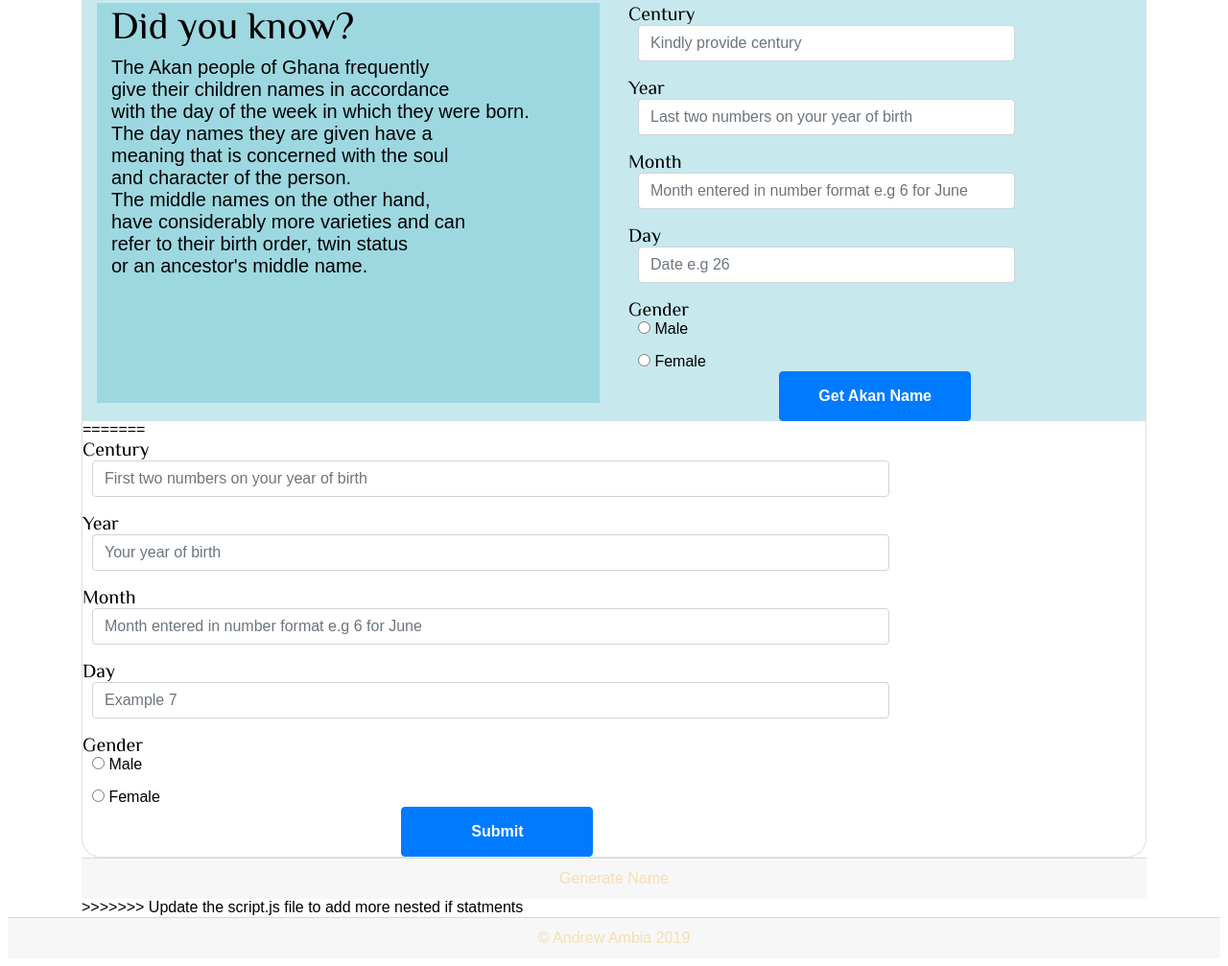
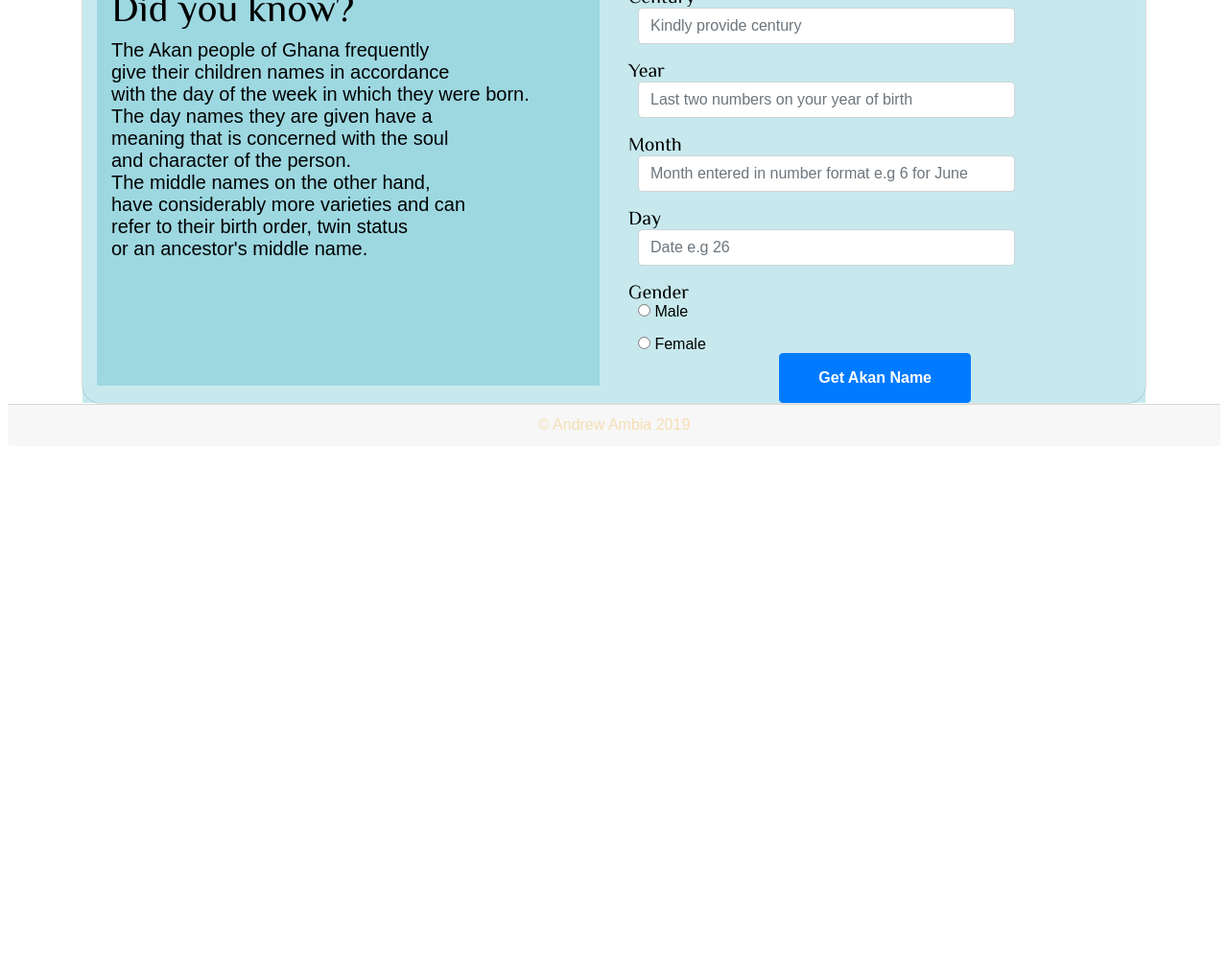
Before and after one commit to Andrew-1000/Akan-Names, a plain HTML site: page index.html in a window 1280 px wide. Shown: the part 336-1343 px from the top of the page at 96% size. After the commit the page ends 809 px from the top, so only its background shows below. Drawn offline with Linux system fonts and the light colour scheme; a web font is replaced by a local one.

```diff
--- a/index.html
+++ b/index.html
@@ -25,7 +25,7 @@
 
       </div>
       <div class="cont-one">
-<<<<<<< HEAD
+
         <div class="row">
           <div class="col-md-6">
             <div class="cont-one">
@@ -83,40 +83,7 @@
 
 
       </div>
-=======
 
-        <form action="index.html"  name="akamGen">
-            <div class="form-group">
-              <label class="font-head" for="century">Century</label>
-              <input type="number" class="form-control" name="century" placeholder="First two numbers on your year of birth " required>
-            </div>
-            <div class="form-group">
-                <label for="year" class="font-head">Year</label>
-                <input type="number" class="form-control" name="year" placeholder="Your year of birth" required>
-            </div>
-            <div class="form-group">
-                <label for="month" class="font-head">Month</label>
-                <input type="number" class="form-control" name="month" placeholder="Month entered in number format e.g 6 for June" required>
-            </div>
-            <div class="form-group">
-                <label for="day" class="font-head">Day</label>
-                <input type="number" class="form-control" name="day" placeholder="Example 7" required>
-            </div>
-            <label for="day" class="font-head">Gender</label>
-            <div class="form-group">
-                <input type="radio" value="1" name="gender" id="gender"/> Male
-            </div>
-            <div>
-                <input type="radio" name="gender" value="0" id="gender"  /> Female
-            </div>
-            <button name ="submit" type="submit" class="btn btn-primary" onclick= validateForm();>Submit</button>
-          </form>
-      </div>
-      <div class="card-footer">
-        Generate Name
-      </div>
-
->>>>>>> Update the script.js file to add more nested if statments
 
     </div>
   </div>
```
